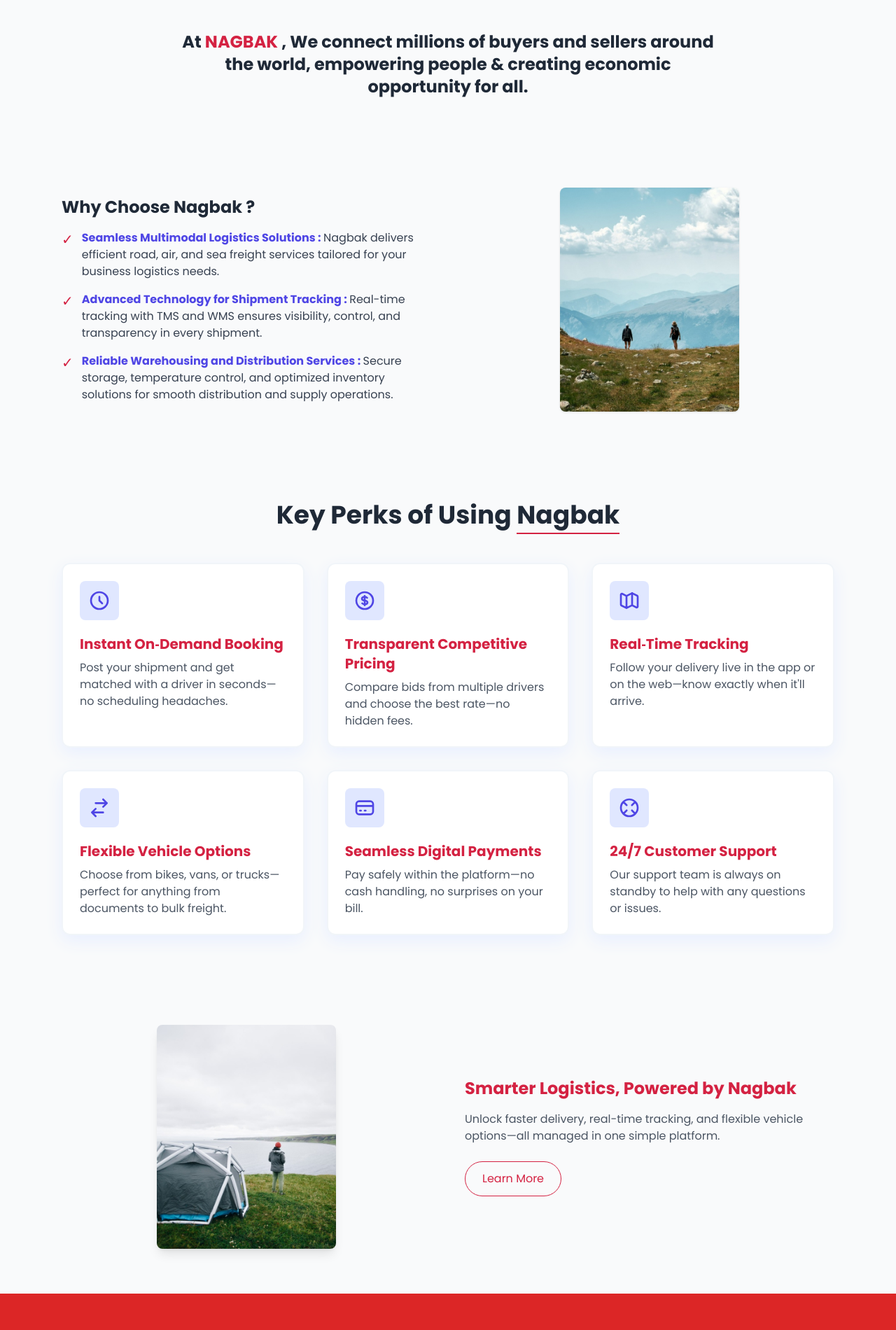
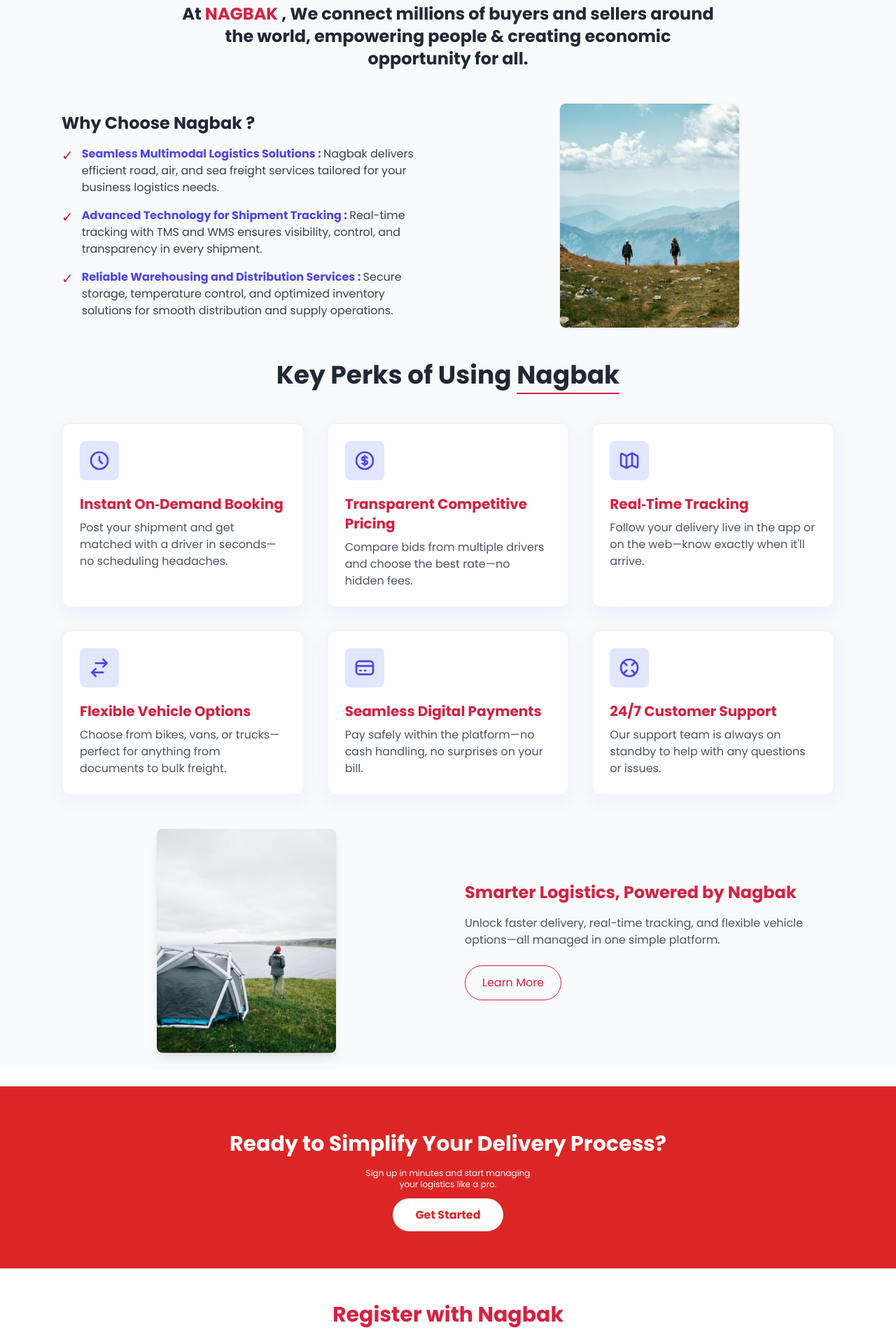
Before and after one commit to saifultamim/nagbak-landing-page, a plain HTML site: page index.html in a window 1280 px wide. Shown: the part 820-2720 px from the top of the page at 70% size. Drawn offline with nearby package versions, Linux system fonts and the light colour scheme.

Commit message:
readme.txt

```diff
--- a/index.html
+++ b/index.html
@@ -56,14 +56,14 @@
   </section>
 
 
-  <section class="md:py-16 py-4 px-6 bg-gray-50">
+  <section class="md:py-6 py-4 px-6 bg-gray-50">
 
     <h2 class="max-w-3xl mx-auto text-center md:text-2xl text-xl font-semibold">At <span class="text-[#D42242]">NAGBAK</span> , We connect millions of buyers and sellers around the world, empowering people & creating economic opportunity for all. </h2>
   </section>
 
 
 
-  <section class="md:py-16 py-4 bg-gray-50">
+  <section class="md:py-6 py-4 bg-gray-50">
     <div class="max-w-6xl mx-auto px-6 grid md:grid-cols-2 gap-12 items-center">
 
       <div>
@@ -93,7 +93,7 @@
   </section>
 
 
-  <section id="perks" class="md:py-16 py-4 bg-gray-50">
+  <section id="perks" class="md:py-6 py-4 bg-gray-50">
     <div class="max-w-6xl mx-auto px-4 sm:px-6">
 
         <div class="text-center mb-12">
@@ -174,7 +174,7 @@
 </section>
 
 
-  <section class="md:py-16 py-4 bg-gray-50">
+  <section class="md:py-6 py-4 bg-gray-50">
     <div class="max-w-6xl mx-auto px-6 grid md:grid-cols-2  gap-12 items-center">
 
       <div class="order-2">
@@ -197,13 +197,16 @@
   </section>
 
 
-  <section class="py-20 bg-red-600 text-white text-center">
-    <h2 class="md:text-3xl text-xl font-bold mb-4">Ready to Simplify Your Delivery Process?</h2>
-    <p class="mb-6 md:text-md text-xs">Sign up in minutes and start managing<br/> your logistics like a pro.</p>
-    <a href="#register" class="bg-white text-red-600 px-8 py-3 rounded-full hover:bg-gray-100 font-semibold">Get Started</a>
+  <section class="py-6">
+    <div class="py-16 bg-red-600 text-white text-center">
+        <h2 class="md:text-3xl text-xl font-bold mb-4">Ready to Simplify Your Delivery Process?</h2>
+        <p class="mb-6 md:text-md text-xs">Sign up in minutes and start managing<br/> your logistics like a pro.</p>
+        <a href="#register" class="bg-white text-red-600 px-8 py-3 rounded-full hover:bg-gray-100 font-semibold">Get Started</a>
+    </div>
+
   </section>
 
-  <section id="register" class="py-16 bg-white">
+  <section id="register" class="py-6 bg-white">
     <div class="max-w-3xl mx-auto md:px-6">
       <h2 class="md:text-3xl text-xl font-bold text-center text-[#D42242] mb-8">Register with Nagbak</h2>
       <form class="bg-gray-50 p-8 rounded-xl shadow-lg space-y-6">
```
Also changed, not shown: readme.txt (added).
